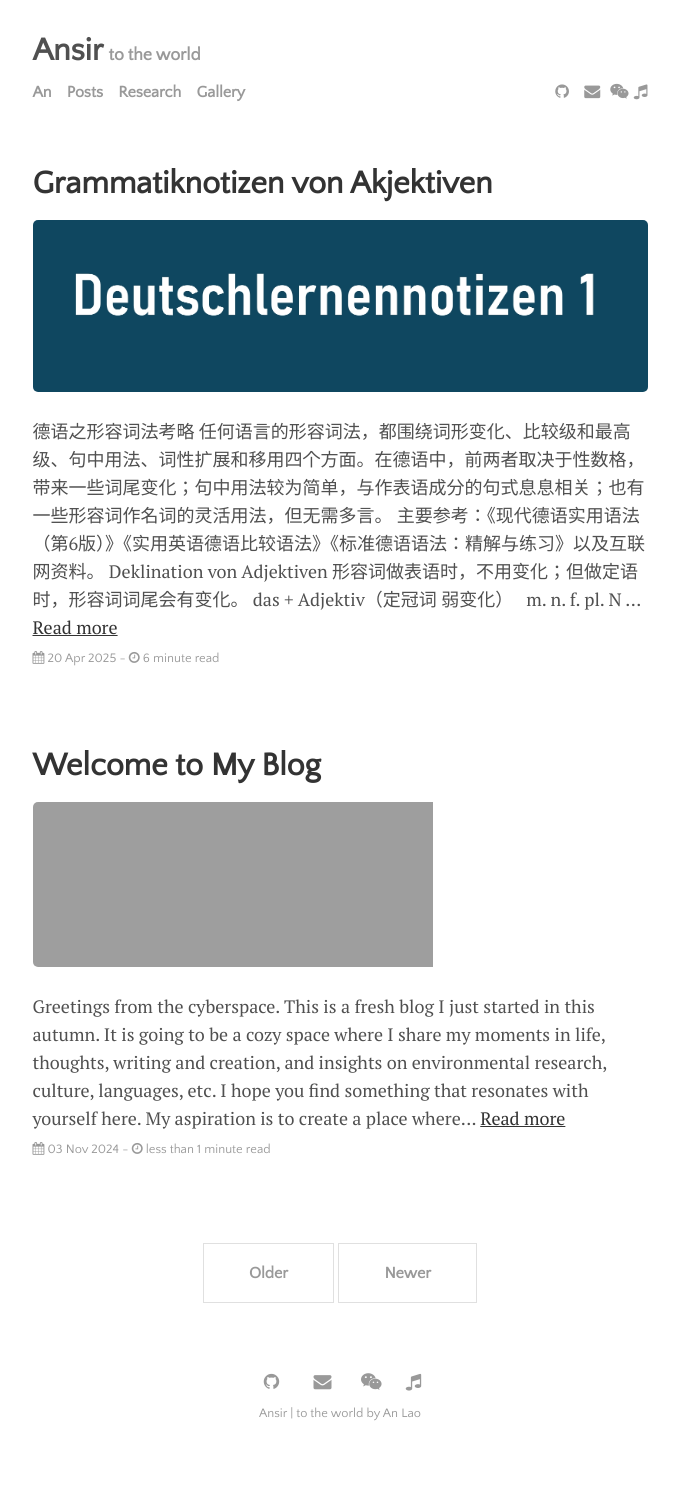
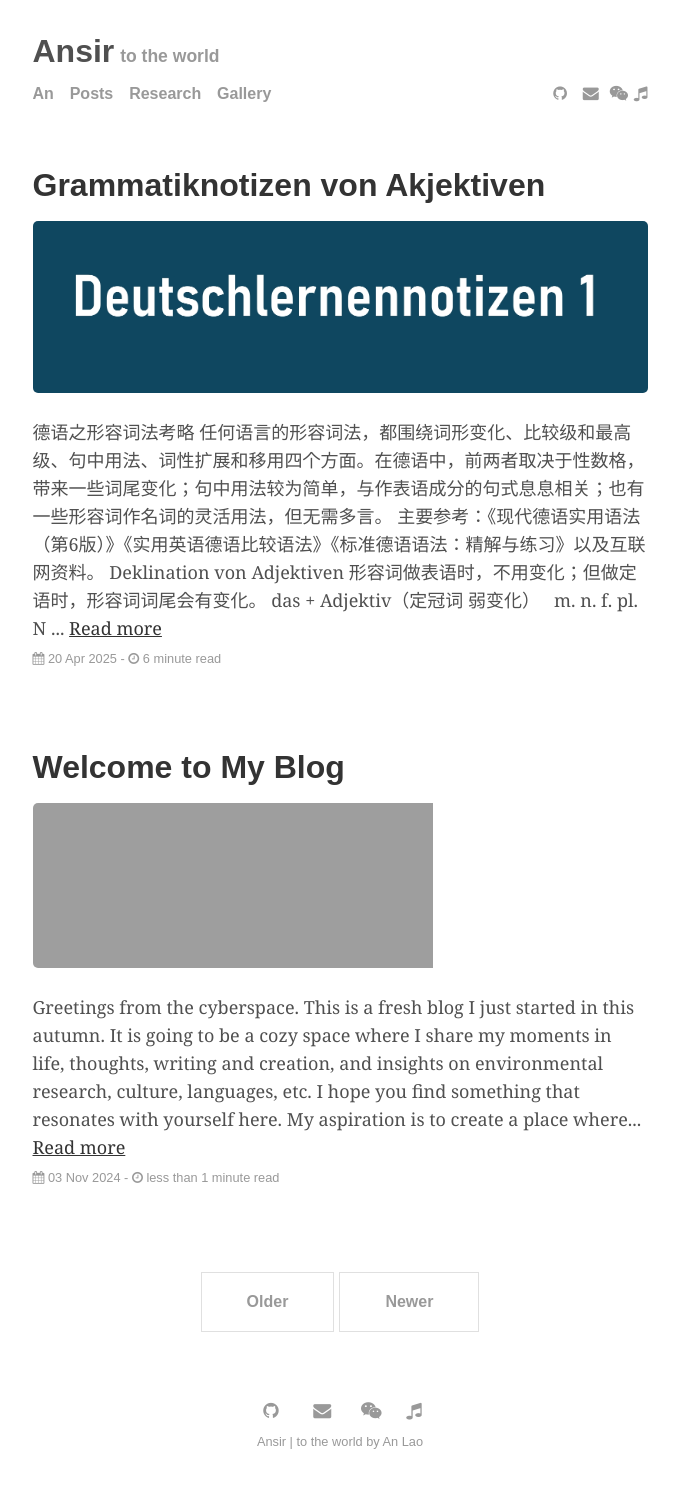
Before and after one commit to D093gg/D093gg.github.io, a Jekyll site: the page built from index.html, in a window 1280 px wide. Shown: the whole page, without its empty margins (300-979 px from the left). Built offline with Jekyll 4.4.1, drawn with Linux system fonts in a browser that asks for light colours; the list of posts is cut into pages by our own code; before the commit the page ends 1459 px from its top, so only the background shows below that.

Commit message:
Update main.scss

```diff
--- a/assets/css/main.scss
+++ b/assets/css/main.scss
@@ -1,8 +1,8 @@
 ---
 ---
 
-$sans-serif-font-family: "Quattrocento Sans", sans-serif;
-$serif-font-family:      "PT Serif", Georgia, "Times New Roman", serif;
+$sans-serif-font-family: "Lato regular", sans-serif;
+$serif-font-family:      "Source Serif", Georgia, "Times New Roman", serif;
 $code-font-family:       "Source Code Pro", monospace;
 
 $body-color:             #505050;
```
